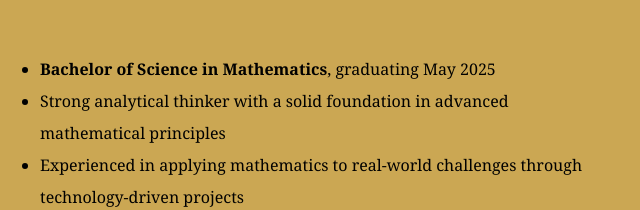
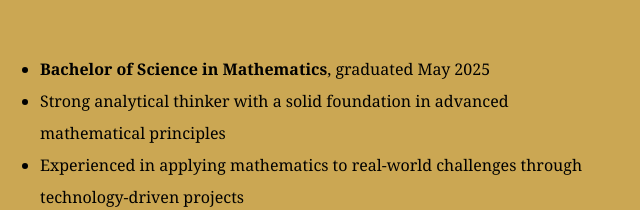
Before and after one commit to shannyb8255/portfolio, a plain HTML site: page index.html in a window 1280 px wide. Shown: the part 266-476 px from the top of the page, 640-1280 px from the left. Drawn offline with Linux system fonts and the light colour scheme.

Commit message:
Graduation

```diff
--- a/index.html
+++ b/index.html
@@ -18,7 +18,7 @@
             <img src="images/photo.jpg" alt="My Profile Picture" class="profile-pic">
             <div class="bio-text">
                 <ul>
-                    <li><strong>Bachelor of Science in Mathematics</strong>, graduating May 2025</li>
+                    <li><strong>Bachelor of Science in Mathematics</strong>, graduated May 2025</li>
                     <li>Strong analytical thinker with a solid foundation in advanced mathematical principles</li>
                     <li>Experienced in applying mathematics to real-world challenges through technology-driven projects</li>
                     <li><strong>Capability Project Highlights:</strong>
```
